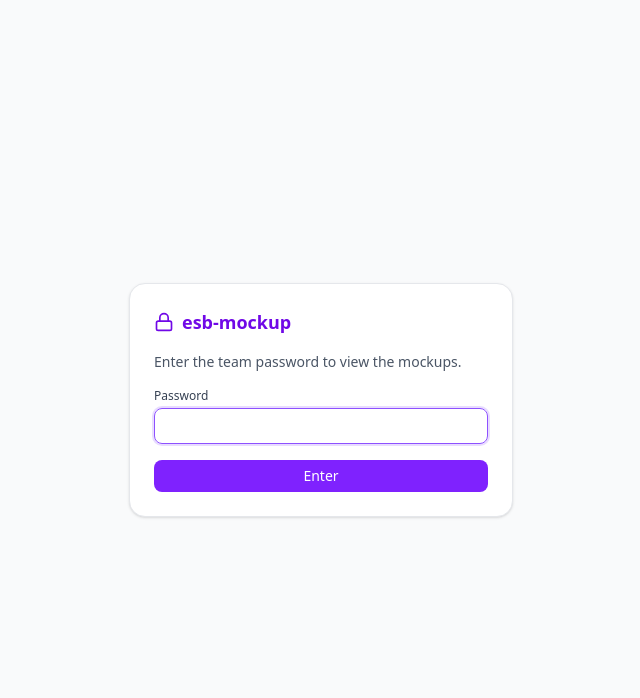
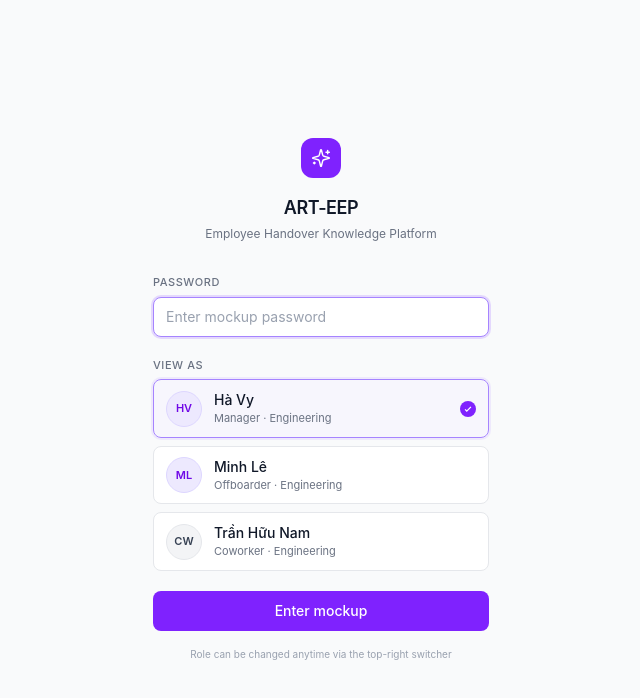
Before and after one commit to BuiDoanKhanhAnPrecioFishbone/esb-mockup, a Next.js app: page /login in a window 1280 px wide. Shown: the top 698 px of the page, without its empty margins (319-959 px from the left). Built offline with nearby package versions, Linux system fonts and the light colour scheme.

Commit message:
feat(login): add role selection cards to login page + store role in cookie

```diff
--- a/app/api/auth/route.ts
+++ b/app/api/auth/route.ts
@@ -3,7 +3,7 @@ import { NextResponse } from "next/server";
 export const runtime = "nodejs";
 
 export async function POST(req: Request) {
-  const { password } = (await req.json()) as { password?: string };
+  const { password, role } = (await req.json()) as { password?: string; role?: string };
   const expected = process.env.MOCKUP_PASSWORD;
   const token = process.env.MOCKUP_AUTH_TOKEN;
 
@@ -26,11 +26,22 @@ export async function POST(req: Request) {
     path: "/",
     maxAge: 60 * 60 * 24 * 7,
   });
+  // Role cookie — readable by client JS so AppShell can pick it up on mount
+  if (role && ["manager", "offboarder", "coworker"].includes(role)) {
+    res.cookies.set("mockup_role", role, {
+      httpOnly: false,
+      sameSite: "lax",
+      secure: process.env.NODE_ENV === "production",
+      path: "/",
+      maxAge: 60 * 60 * 24 * 7,
+    });
+  }
   return res;
 }
 
 export async function DELETE() {
   const res = NextResponse.json({ ok: true });
   res.cookies.delete("esb_auth");
+  res.cookies.delete("mockup_role");
   return res;
 }
--- a/app/login/page.tsx
+++ b/app/login/page.tsx
@@ -1,82 +1,103 @@
 "use client";
 
-import { useState, Suspense } from "react";
-import { useRouter, useSearchParams } from "next/navigation";
-import { Lock, Loader2 } from "lucide-react";
+import { useState } from "react";
+import { useRouter } from "next/navigation";
+import { Sparkles } from "lucide-react";
 
-function LoginForm() {
+const ROLES = [
+  { id: "manager", label: "H\u00e0 Vy", sub: "Manager \u00b7 Engineering", initials: "HV", color: "bg-violet-100 text-violet-700 border-violet-200" },
+  { id: "offboarder", label: "Minh L\u00ea", sub: "Offboarder \u00b7 Engineering", initials: "ML", color: "bg-violet-100 text-violet-700 border-violet-200" },
+  { id: "coworker", label: "Tr\u1ea7n H\u1eefu Nam", sub: "Coworker \u00b7 Engineering", initials: "CW", color: "bg-gray-100 text-gray-700 border-gray-200" },
+];
+
+export default function LoginPage() {
   const router = useRouter();
-  const params = useSearchParams();
-  const from = params.get("from") || "/";
+  const [password, setPassword] = useState("");
+  const [selectedRole, setSelectedRole] = useState("manager");
+  const [error, setError] = useState("");
+  const [loading, setLoading] = useState(false);
 
-  const [password, setPassword] = useState("");
-  const [error, setError] = useState<string | null>(null);
-  const [pending, setPending] = useState(false);
-
-  async function onSubmit(e: React.FormEvent) {
-    e.preventDefault();
-    setPending(true);
-    setError(null);
+  const handleSubmit = async () => {
+    if (!password.trim()) { setError("Enter the password"); return; }
+    setLoading(true);
+    setError("");
+    try {
       const res = await fetch("/api/auth", {
         method: "POST",
-      headers: { "content-type": "application/json" },
-      body: JSON.stringify({ password }),
+        headers: { "Content-Type": "application/json" },
+        body: JSON.stringify({ password, role: selectedRole }),
       });
-    setPending(false);
-    if (res.ok) {
-      router.push(from);
+      if (!res.ok) { const d = await res.json(); setError(d.error || "Wrong password"); setLoading(false); return; }
+      router.push("/");
       router.refresh();
-    } else {
-      setError("Wrong password.");
-      setPassword("");
-    }
-  }
+    } catch { setError("Connection error"); setLoading(false); }
+  };
 
   return (
-    <main className="min-h-screen flex items-center justify-center p-6">
-      <form
-        onSubmit={onSubmit}
-        className="w-full max-w-sm rounded-2xl border border-gray-200 bg-white p-6 shadow-sm"
-      >
-        <div className="flex items-center gap-2 text-violet-700 mb-4">
-          <Lock className="h-5 w-5" />
-          <h1 className="text-lg font-semibold">esb-mockup</h1>
+    <div className="min-h-screen flex items-center justify-center bg-gray-50" style={{ fontFamily: "'Inter', system-ui, sans-serif" }}>
+      <div className="w-full max-w-sm px-6">
+        <div className="text-center mb-8">
+          <div className="w-10 h-10 rounded-xl bg-violet-600 inline-flex items-center justify-center mb-4">
+            <Sparkles className="w-5 h-5 text-white" strokeWidth={1.75} />
           </div>
-        <p className="text-sm text-gray-600 mb-4">
-          Enter the team password to view the mockups.
-        </p>
+          <h1 className="text-lg font-semibold text-gray-900 tracking-tight">ART-EEP</h1>
+          <p className="text-xs text-gray-500 mt-1">Employee Handover Knowledge Platform</p>
+        </div>
 
-        <label className="block text-xs font-medium text-gray-700 mb-1">Password</label>
+        {/* Password */}
+        <div className="mb-5">
+          <label className="text-[11px] text-gray-500 uppercase tracking-wider font-medium block mb-1.5">Password</label>
           <input
             type="password"
+            value={password}
+            onChange={e => { setPassword(e.target.value); setError(""); }}
+            onKeyDown={e => e.key === "Enter" && handleSubmit()}
+            placeholder="Enter mockup password"
+            className="w-full h-10 px-3 rounded-lg border border-gray-200 text-sm text-gray-900 bg-white focus:outline-none focus:ring-2 focus:ring-violet-500/20 focus:border-violet-400 placeholder:text-gray-400"
             autoFocus
-          required
-          value={password}
-          onChange={(e) => setPassword(e.target.value)}
-          className="w-full h-9 rounded-lg border border-gray-200 px-3 text-sm focus:outline-none focus:ring-2 focus:ring-violet-500/20 focus:border-violet-500"
           />
+        </div>
 
-        {error && (
-          <p className="mt-2 text-xs text-rose-600">{error}</p>
-        )}
+        {/* Role selection */}
+        <div className="mb-5">
+          <label className="text-[11px] text-gray-500 uppercase tracking-wider font-medium block mb-1.5">View as</label>
+          <div className="space-y-2">
+            {ROLES.map(r => (
+              <button
+                key={r.id}
+                type="button"
+                onClick={() => setSelectedRole(r.id)}
+                className={`w-full flex items-center gap-3 px-3 py-2.5 rounded-lg border text-left transition-all cursor-pointer ${
+                  selectedRole === r.id
+                    ? "border-violet-400 bg-violet-50/50 ring-2 ring-violet-500/10"
+                    : "border-gray-200 bg-white hover:border-gray-300"
+                }`}
+              >
+                <div className={`w-9 h-9 rounded-full border text-[11px] font-semibold inline-flex items-center justify-center shrink-0 ${r.color}`}>{r.initials}</div>
+                <div className="flex-1 min-w-0">
+                  <div className="text-sm font-medium text-gray-900">{r.label}</div>
+                  <div className="text-[11px] text-gray-500">{r.sub}</div>
+                </div>
+                {selectedRole === r.id && <div className="w-4 h-4 rounded-full bg-violet-600 inline-flex items-center justify-center shrink-0"><svg className="w-2.5 h-2.5 text-white" fill="none" stroke="currentColor" strokeWidth="3" viewBox="0 0 24 24"><path d="M5 13l4 4L19 7"/></svg></div>}
+              </button>
+            ))}
+          </div>
+        </div>
 
+        {/* Error */}
+        {error && <p className="text-xs text-rose-600 mb-3">{error}</p>}
+
+        {/* Submit */}
         <button
-          type="submit"
-          disabled={pending}
-          className="mt-4 inline-flex items-center justify-center gap-2 w-full h-8 rounded-lg bg-violet-600 hover:bg-violet-700 disabled:bg-violet-300 text-white text-sm font-medium transition"
+          onClick={handleSubmit}
+          disabled={loading}
+          className="w-full h-10 rounded-lg bg-violet-600 hover:bg-violet-700 text-white text-sm font-medium transition-colors focus:outline-none focus:ring-2 focus:ring-violet-500/30 disabled:opacity-50 cursor-pointer"
         >
-          {pending && <Loader2 className="h-4 w-4 animate-spin" />}
-          {pending ? "Checking..." : "Enter"}
+          {loading ? "Signing in..." : "Enter mockup"}
         </button>
-      </form>
-    </main>
+
+        <p className="text-[10px] text-gray-400 text-center mt-4">Role can be changed anytime via the top-right switcher</p>
+      </div>
+    </div>
   );
 }
-
-export default function LoginPage() {
-  return (
-    <Suspense>
-      <LoginForm />
-    </Suspense>
-  );
-}
```
Lines whose indentation alone changed are shown as unchanged.
